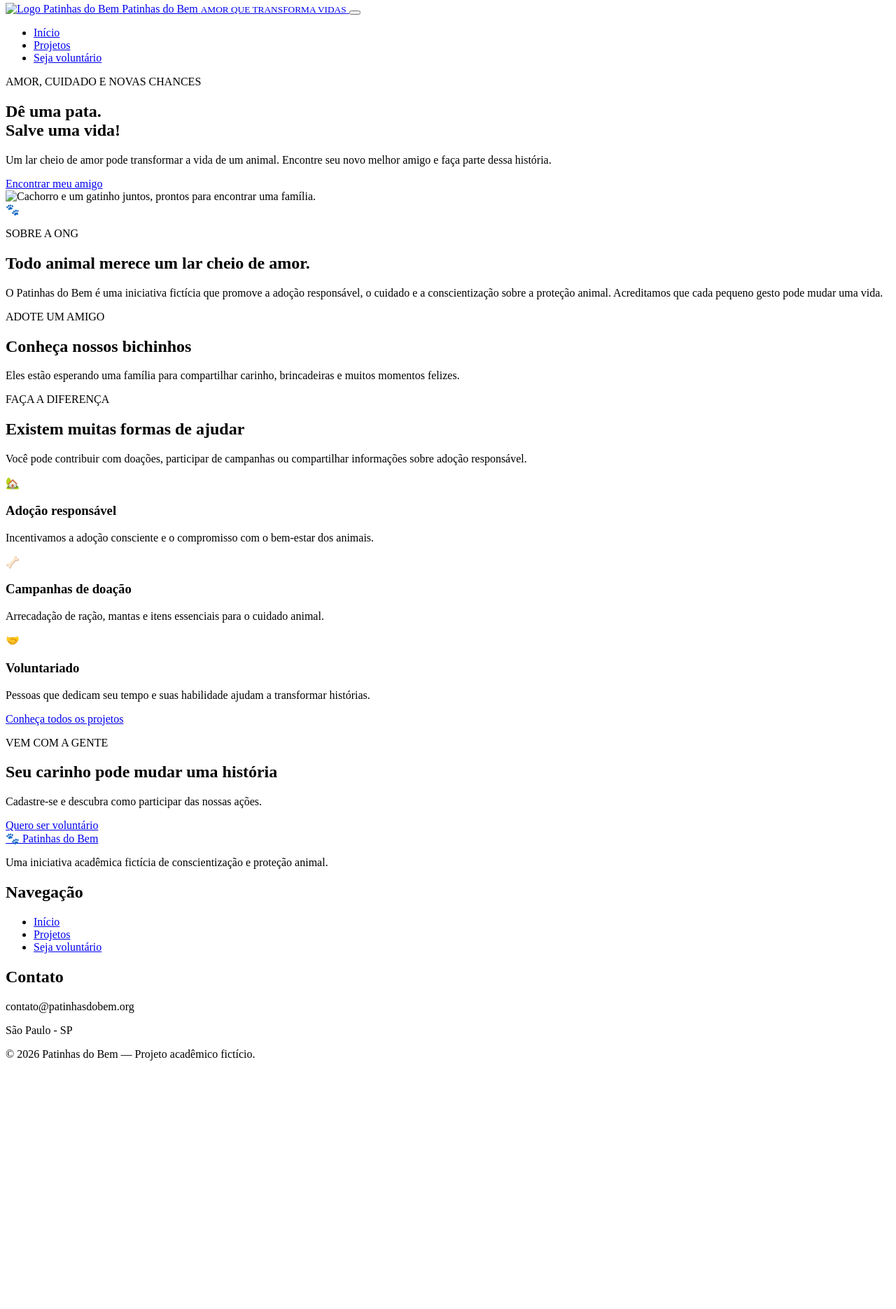
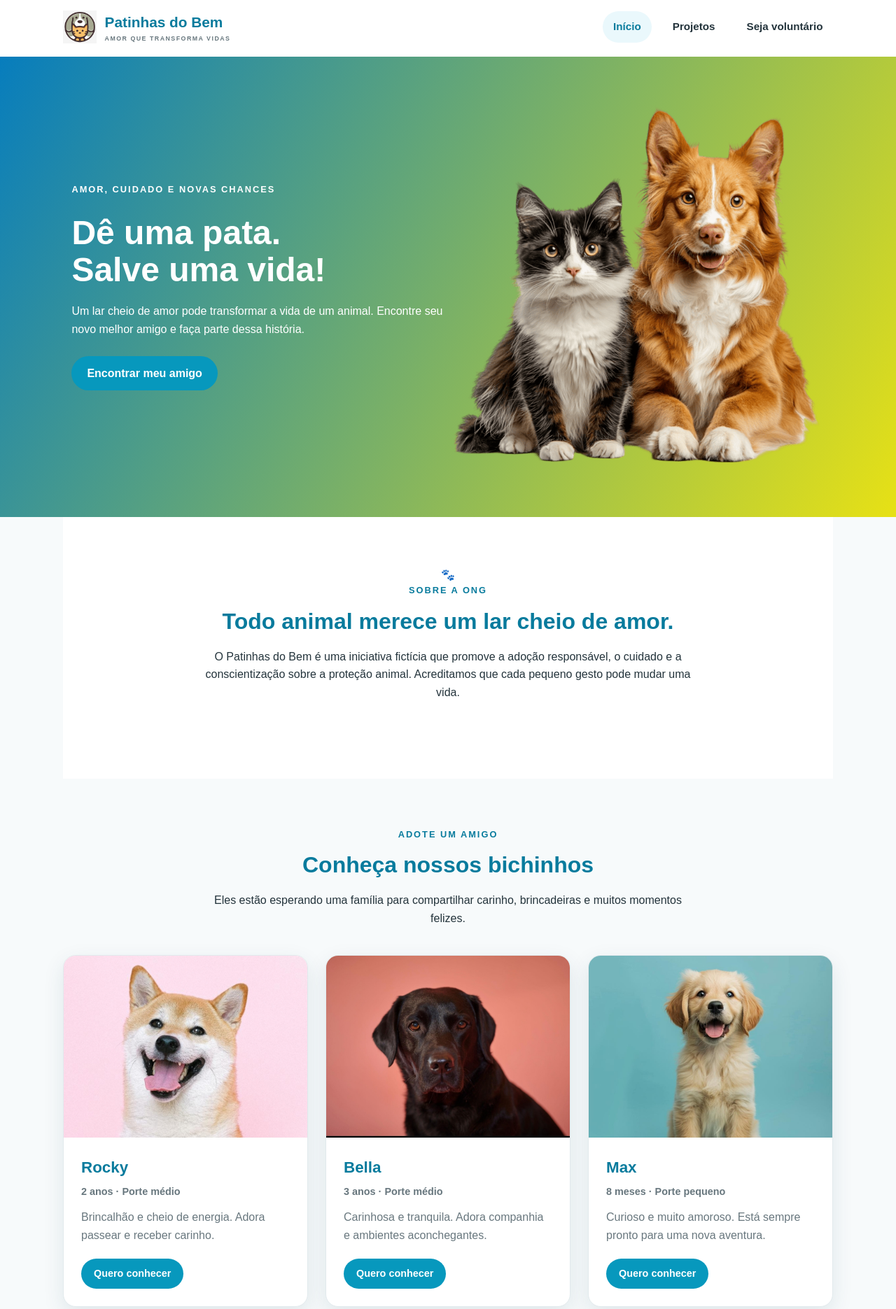
Before and after one commit to nicolyeletiva7-jpg/Patinhas-do-Bem, a website: page html/index.html in a window 1280 px wide. Shown: the part 4-1875 px from the top of the page at 70% size. Before the commit the page ends 1536 px from the top, so only its background shows below. Drawn offline with Linux system fonts and the light colour scheme.

```diff
--- a/html/cadastro.html
+++ b/html/cadastro.html
@@ -8,16 +8,16 @@
 
     <title>Patinhas do Bem | Cadastro de Voluntário</title>
 
-    <link rel="stylesheet" href="css/style.css">
+    <link rel="stylesheet" href="../css/style.css">
 
-   <script type="module" src="js/main.js"></script>
+   <script type="module" src="../js/main.js"></script>
 </head>
 
 <body>
     <header class="site-header">
         <a href="index.html" class="brand">
 
-            <img src="logo1.jpg" alt="Logo Patinhas do Bem" class="logo">
+            <img src="../img/logo1.jpg" alt="Logo Patinhas do Bem" class="logo">
 
             <span> Patinhas do Bem <small>AMOR QUE TRANSFORMA VIDAS</small></span>
         </a>
@@ -79,7 +79,7 @@
                             <input type="text" id="cpf" name="cpf" inputmode="numeric"
                                 placeholder="000.000.000-00" maxlength="14"
                                 pattern="[0-9]{3}\.[0-9]{3}\.[0-9]{3}-[0-9]{2}"
-                                title="Digite o CPF no formato 000.000.000-00"required>
+                                title="Digite o CPF no formato 000.000.000-00" required>
                         </div>
 
                         <div class="form-field">
@@ -122,7 +122,7 @@
                             <label for="estado"> Estado (UF) *</label>
 
                             <input type="text" id="estado" name="estado" autocomplete="address-level1"
-                                placeholder="SP" maxlength="2"pattern="[A-Za-z]{2}"
+                                placeholder="SP" maxlength="2" pattern="[A-Za-z]{2}"
                                 title="Digite a sigla do estado com duas letras" required>
 
                         </div>
@@ -186,7 +186,7 @@
                     <div class="form-field">
                         <label for="disponibilidade"> Disponibilidade *</label>
 
-                        <select  id="disponibilidade" name="disponibilidade"required>
+                        <select  id="disponibilidade" name="disponibilidade" required>
 
                             <option value=""> Selecione uma opção </option>
 
--- a/html/index.html
+++ b/html/index.html
@@ -8,14 +8,14 @@
 
     <title>Patinhas do Bem | Encontre seu novo melhor amigo</title>
 
-    <link rel="stylesheet" href="css\style.css">
+    <link rel="stylesheet" href="../css/style.css">
 </head>
 
 <body>
 
     <header class="site-header">
         <a href="index.html" class="brand">
-            <img src="logo1.jpg" alt="Logo Patinhas do Bem" class="logo">
+            <img src="../img/logo1.jpg" alt="Logo Patinhas do Bem" class="logo">
 
             <span>
                 Patinhas do Bem <small>AMOR QUE TRANSFORMA VIDAS</small>
@@ -65,7 +65,7 @@
 
             <div class="hero-image">
 
-                <img src=".heroo.jpg"
+                <img src="../img/heroo.png"
                     alt="Cachorro e um gatinho juntos, prontos para encontrar uma família."
                     fetchpriority="high">
             </div>
@@ -215,6 +215,6 @@
 
     </footer>
 
-    <script type="module" src="js/main.js"></script>
+   <script type="module" src="../js/main.js"></script>
 </body>
 </html>
--- a/js/animais.js
+++ b/js/animais.js
@@ -6,7 +6,7 @@ const animais = [
         porte: "Porte médio",
         descricao:
             "Brincalhão e cheio de energia. Adora passear e receber carinho.",
-        imagem: "rocky.jpg",
+        imagem: new URL("../img/rocky.jpg", import.meta.url).href,
         alt:
             "Rocky, cachorro de pelagem clara e orelhas levantadas."
     },
@@ -17,7 +17,7 @@ const animais = [
         porte: "Porte médio",
         descricao:
             "Carinhosa e tranquila. Adora companhia e ambientes aconchegantes.",
-        imagem: "bella.jpg",
+        imagem: new URL("../img/bella.jpg", import.meta.url).href,
         alt:
             "Bella, cachorrinha de pelagem preta e expressão tranquila."
     },
@@ -28,7 +28,7 @@ const animais = [
         porte: "Porte pequeno",
         descricao:
             "Curioso e muito amoroso. Está sempre pronto para uma nova aventura.",
-        imagem: "max.jpg",
+        imagem: new URL("../img/max.jpg", import.meta.url).href,
         alt:
             "Max, filhote de cachorro de pelagem marrom e branca."
     }
--- a/js/validacao.js
+++ b/js/validacao.js
@@ -2,7 +2,7 @@ import {
     salvarCadastro,
     recuperarCadastro,
     preencherFormulario
-} from "../../aaa/js/storage.js";
+} from "./storage.js";
 
 
 export function iniciarValidacaoFormulario() {
```
Also changed, not shown: html/projeto.html (+3 -3 lines), js/main.js (+4 -4 lines), package.json (added, +25 -0 lines), vite.config.js (added, +27 -0 lines), 2 other files.
